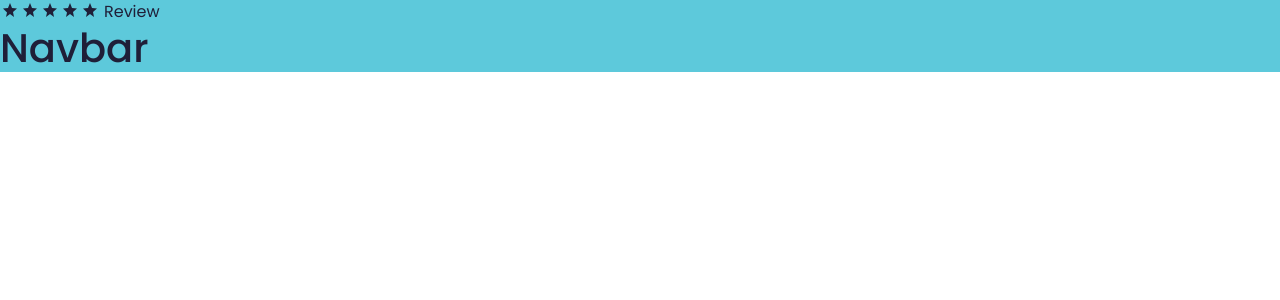
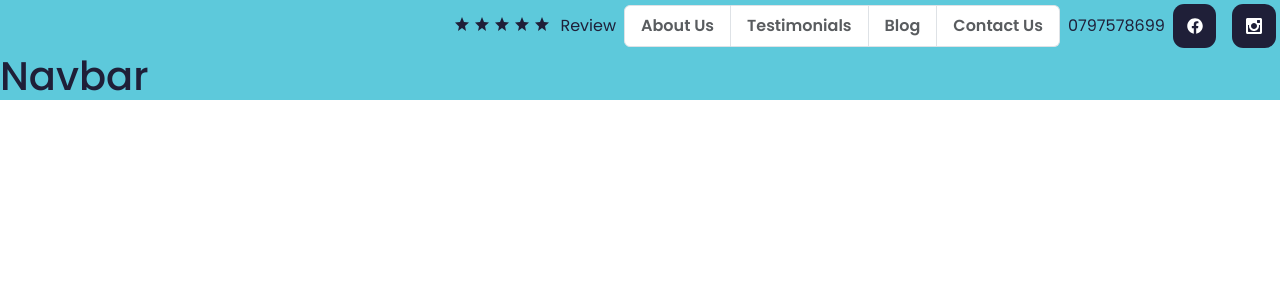
Before and after one commit to mrkamin/theukeverest.co.uk-react, a React (Create React App) app: page / in a window 1280 px wide. Shown: the top 300 px of the page. Built offline with nearby package versions, Linux system fonts and the light colour scheme.

Commit message:
Complete the Nav Uper Head

```diff
--- a/package.json
+++ b/package.json
@@ -8,6 +8,7 @@
     "@testing-library/user-event": "^13.5.0",
     "react": "^18.2.0",
     "react-dom": "^18.2.0",
+    "react-icons": "^4.12.0",
     "react-router-dom": "^6.20.0",
     "react-scripts": "5.0.1",
     "web-vitals": "^2.1.4"
--- a/src/App.css
+++ b/src/App.css
@@ -13,3 +13,9 @@
 body {
   font-family: "Poppins", sans-serif;
 }
+
+a {
+  text-decoration: none;
+  color: #1f1f38;
+  font-weight: 900;
+}
--- a/src/App.js
+++ b/src/App.js
@@ -1,11 +1,14 @@
-import './App.css';
-import Header from './components/Header/Header';
+import { BrowserRouter as Router } from "react-router-dom";
+import "./App.css";
+import Header from "./components/Header/Header";
 
 function App() {
   return (
-    <div className="App">
-      <Header />
-    </div>
+    <Router>
+      <div className="App">
+        <Header />
+      </div>
+    </Router>
   );
 }
 
--- a/src/components/Header/Header.css
+++ b/src/components/Header/Header.css
@@ -2,3 +2,24 @@
     background: #5dc9db;
     color: #1f1f38 ;
 }
+
+.footer-socials {
+    display: flex;
+    justify-content: center;
+    gap: 1rem;
+  }
+
+  .footer-socials a {
+    background:  #1f1f38;
+    color: #fff;
+    padding: 0.8rem;
+    border-radius: 0.7rem;
+    display: flex;
+    border: 1px solid transparent;
+  }
+
+  .footer-socials a:hover {
+    background: transparent;
+    color: #1f1f38;
+    border-color: #1f1f38;
+  }
--- a/src/components/Header/NavUperHead.js
+++ b/src/components/Header/NavUperHead.js
@@ -1,14 +1,56 @@
+import { Link } from "react-router-dom";
 import StarSvg from "../StarSvg";
+import { FaFacebook } from "react-icons/fa";
+import { ImInstagram } from "react-icons/im";
 
 const NavUperHead = () => {
   return (
     <>
-      <div className="d-flex align-items-center gap-1">
+      <div className="d-flex align-items-center gap-2 p-1 justify-content-end">
         {" "}
         <div className="d-flex align-items-center">
           <StarSvg />
         </div>
         <p className="p-0 m-0">Review</p>
+        <ul className="list-group list-group-horizontal d-flex align-itmes-center p-0 m-0">
+          <li className="list-group-item">
+            <Link to="/aboutus" className="list-group-item-action active">
+              About Us
+            </Link>
+          </li>
+          <li className="list-group-item">
+            <Link to="/testimonials" className="list-group-item-action active">
+              Testimonials
+            </Link>
+          </li>
+          <li className="list-group-item">
+            <Link to="/blog" className="list-group-item-action active">
+              Blog
+            </Link>
+          </li>
+          <li className="list-group-item">
+            <Link to="/contactus" className="list-group-item-action active">
+              Contact Us
+            </Link>
+          </li>
+        </ul>
+        <p className="p-0 m-0">0797578699</p>
+        <div className="footer-socials">
+          <a
+            href="https://www.facebook.com/mrkamin2"
+            target="_blank"
+            rel="noopener noreferrer"
+          >
+            <FaFacebook />
+          </a>
+          <a
+            href="https://www.instagram.com/rafikambiz/?hl=en"
+            target="_blank"
+            rel="noopener noreferrer"
+          >
+            <ImInstagram />
+          </a>
+        </div>
       </div>
     </>
   );
```
Also changed, not shown: 1 other file (tests, documents, lock files or other folders).
